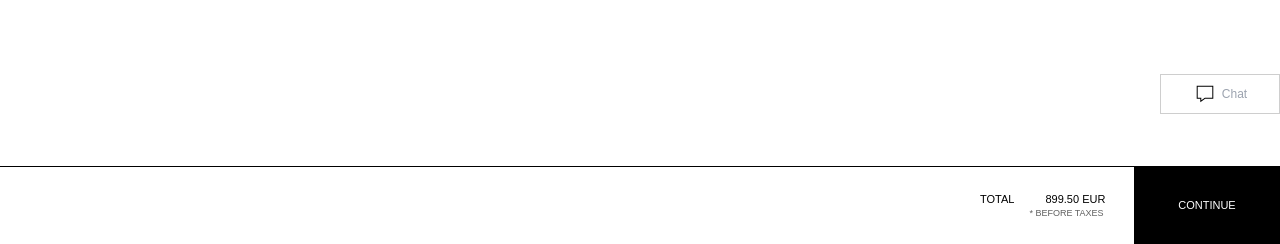
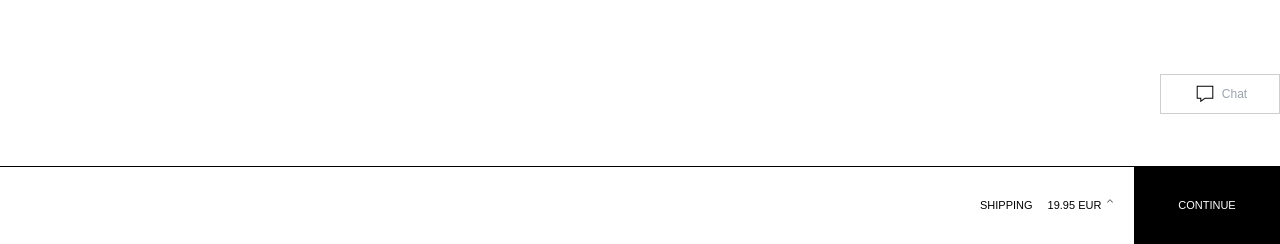
Before and after one commit to Attariattari/Zara-International, a React (Vite) app: page /SelectCardsForPay in a window 1280 px wide. Shown: the part 556-800 px from the top of the page. Built offline with nearby package versions, Linux system fonts and the light colour scheme.

Commit message:
Complete But Under Works

```diff
--- a/src/App.jsx
+++ b/src/App.jsx
@@ -24,6 +24,7 @@ import ChatOne from "./Components/ChatOne/ChatOne.jsx";
 import Address_Conform from "./Components/BillingAddress/Address_Conform";
 import FinalCartProductView from "./Components/FinalCartProductView/FinalCartProductView.jsx";
 import SelectCardsForPay from "./Components/PaymentMethod/SelectCardsForPay.jsx";
+import Order_Summary from './Components/Order_Summary/Order_Summary';
 function App() {
   const hasVisited = localStorage.getItem("visited") === "true";
   const [isChatVisible, setIsChatVisible] = useState(false);
@@ -74,6 +75,7 @@ function App() {
           <Route path="/Address_Conform" element={<Address_Conform />} />
           <Route path="/method-selection" element={<FinalCartProductView />} />
           <Route path="/SelectCardsForPay" element={<SelectCardsForPay />} />
+          <Route path="/Order_Summary" element={<Order_Summary />} />
 
           <Route
             path="/welcome"
--- a/src/Components/BillingAddress/Address_Conform.jsx
+++ b/src/Components/BillingAddress/Address_Conform.jsx
@@ -131,8 +131,7 @@ function Address_Conform() {
             <div className="BillingInputArea" id="billingForm">
               <div className="BillingInputAreaFisrt">
                 <div
-                  className={`mb-4 relative ${
-                    focusedFields.firstName
+                  className={`mb-4 relative ${focusedFields.firstName
                       ? "border-b-1"
                       : "border-b-1 border-red-500"
                     }`}
@@ -192,8 +191,7 @@ function Address_Conform() {
                   </span>
                 </div>
                 <div
-                  className={`mb-4 relative ${
-                    focusedFields.address
+                  className={`mb-4 relative ${focusedFields.address
                       ? "border-b-1"
                       : "border-b-1 border-red-500"
                     }`}
@@ -233,8 +231,7 @@ function Address_Conform() {
                   )}
                 </div>
                 <div
-                  className={`mb-4 relative ${
-                    focusedFields.cityTown
+                  className={`mb-4 relative ${focusedFields.cityTown
                       ? "border-b-1 border-red-500"
                       : "border-b-1"
                     }`}
@@ -275,8 +272,7 @@ function Address_Conform() {
                   )}
                 </div>
                 <div
-                  className={`mb-4 relative ${
-                    focusedFields.stateProvince
+                  className={`mb-4 relative ${focusedFields.stateProvince
                       ? "border-b-1 border-red-500"
                       : "border-b-1"
                     }`}
@@ -320,8 +316,7 @@ function Address_Conform() {
                 </div>
                 <span className="BillingAndnumberarea">
                   <div
-                    className={`mb-4 relative ${
-                      focusedFields.prefix
+                    className={`mb-4 relative ${focusedFields.prefix
                         ? "border-b-1 border-red-500"
                         : "border-b-1"
                       }`}
@@ -363,8 +358,7 @@ function Address_Conform() {
                     )}
                   </div>
                   <div
-                    className={`mb-4 relative ${
-                      focusedFields.phoneNumber
+                    className={`mb-4 relative ${focusedFields.phoneNumber
                         ? "border-b-1 border-red-500"
                         : "border-b-1"
                       }`}
@@ -411,8 +405,7 @@ function Address_Conform() {
               </div>
               <div className="BillingInputAreaSecond">
                 <div
-                  className={`mb-4 relative ${
-                    focusedFields.lastName
+                  className={`mb-4 relative ${focusedFields.lastName
                       ? "border-b-1"
                       : "border-b-1 border-red-500"
                     }`}
@@ -468,8 +461,7 @@ function Address_Conform() {
                   </select>
                 </div>
                 <div
-                  className={`mb-4 relative ${
-                    focusedFields.addressSecond
+                  className={`mb-4 relative ${focusedFields.addressSecond
                       ? "border-b-1"
                       : "border-b-1 border-red-500"
                     }`}
@@ -514,8 +506,7 @@ function Address_Conform() {
                   )}
                 </div>
                 <div
-                  className={`mb-4 relative ${
-                    focusedFields.zipCode
+                  className={`mb-4 relative ${focusedFields.zipCode
                       ? "border-b-1"
                       : "border-b-1 border-red-500"
                     }`}
@@ -563,20 +554,11 @@ function Address_Conform() {
       <Footer />
       <div className="sticky bottom-0 z-50">
         <div className="CartpropccessOrder">
+          <div className="CartPropssesstitle opacity-0">*By continuing, I declare that I have read and accept the Purchase Conditions and understand Zara's Privacy and Cookie Policy.</div>
           <div className="CartProccesses">
             <div>
-              <div>TOTAL</div>
-              <div className="flex-col">
-                <div className="pl-4">899.50 EUR</div>
-                <div
-                  className="text-gray-700"
-                  style={{
-                    fontSize: "9px",
-                  }}
-                >
-                  * BEFORE TAXES
-                </div>
-              </div>
+              <p>SHIPPING</p>
+              <p>19.95 EUR</p>
             </div>
             <Link className="Cartcontinuebutton" to="/method-selection">
               <button className="Contiun">CONTINUE</button>
--- a/src/Components/FinalCartProductView/FinalCartProductView.jsx
+++ b/src/Components/FinalCartProductView/FinalCartProductView.jsx
@@ -21,6 +21,7 @@ const FinalCartProductView = () => {
   ];
 
   const [isScrolled, setIsScrolled] = useState(false);
+  const [isMobile, setIsMobile] = useState(window.innerWidth < 768);
   useEffect(() => {
     const handleScroll = () => {
       setIsScrolled(window.scrollY > 0);
@@ -35,6 +36,18 @@ const FinalCartProductView = () => {
   const [SizeView, setSizeView] = useState(false);
 
   const openSizeViewDrawer = () => setSizeView(true);
+
+  useEffect(() => {
+    const handleResize = () => {
+      setIsMobile(window.innerWidth < 768);
+    };
+
+    window.addEventListener("resize", handleResize);
+
+    return () => {
+      window.removeEventListener("resize", handleResize);
+    };
+  }, []);
 
   return (
     <div>
@@ -102,21 +115,15 @@ const FinalCartProductView = () => {
       </div>
       <Footer />
       <div className="sticky bottom-0 z-50">
-        <div className="CartpropccessOrder">
+        <div className={isMobile ? "formobile" : "CartpropccessOrder"}>
+          <div className="CartPropssesstitle opacity-0">
+            *By continuing, I declare that I have read and accept the Purchase
+            Conditions and understand Zara's Privacy and Cookie Policy.
+          </div>
           <div className="CartProccesses">
             <div>
-              <div>TOTAL</div>
-              <div className="flex-col">
-                <div className="pl-4">899.50 EUR</div>
-                <div
-                  className="text-gray-700"
-                  style={{
-                    fontSize: "9px",
-                  }}
-                >
-                  * BEFORE TAXES
-                </div>
-              </div>
+              <p>TOTAL</p>
+              <p>19.95 EUR</p>
             </div>
             <Link className="Cartcontinuebutton" to="/SelectCardsForPay">
               <button className="Contiun">CONTINUE</button>
--- a/src/Components/NewAllProducts/SingleProductData/SingleProduct.jsx
+++ b/src/Components/NewAllProducts/SingleProductData/SingleProduct.jsx
@@ -33,6 +33,7 @@ function SingleProduct() {
       swiperRef.current.swiper.slideTo(index);
     }
   };
+
   const [isScrolled, setIsScrolled] = useState(false);
   useEffect(() => {
     const handleScroll = () => {
--- a/src/Components/PaymentMethod/SelectCardsForPay.jsx
+++ b/src/Components/PaymentMethod/SelectCardsForPay.jsx
@@ -7,6 +7,9 @@ import { Link } from "react-router-dom";
 const SelectCardsForPay = () => {
   const [isScrolled, setIsScrolled] = useState(false);
   const [selectedCard, setSelectedCard] = useState(null);
+  const [Totoalitemshow, setTotoalitemshow] = useState(null);
+  const [isMobile, setIsMobile] = useState(window.innerWidth < 768);
+  const [expendview, setExpendview] = useState();
 
   useEffect(() => {
     const handleScroll = () => {
@@ -23,6 +26,28 @@ const SelectCardsForPay = () => {
   const handleCardClick = (card) => {
     setSelectedCard(card === selectedCard ? null : card);
   };
+
+  const Totalviewshow = () => {
+    setTotoalitemshow(true);
+  };
+
+  const Totalviewfalse = () => {
+    setTotoalitemshow(false);
+  };
+  const Expendfortotal = () => {
+    setExpendview(!expendview);
+  };
+  useEffect(() => {
+    const handleResize = () => {
+      setIsMobile(window.innerWidth < 768);
+    };
+
+    window.addEventListener("resize", handleResize);
+
+    return () => {
+      window.removeEventListener("resize", handleResize);
+    };
+  }, []);
 
   return (
     <div>
@@ -41,7 +66,6 @@ const SelectCardsForPay = () => {
             </p>
           </div>
           <div className="CardArea">
-                        {/* Add onClick event handlers to each card */}
             <div
               className={selectedCard === "VISA" ? "selected" : ""}
               onClick={() => handleCardClick("VISA")}
@@ -86,29 +110,113 @@ const SelectCardsForPay = () => {
         </div>
       </div>
       <Footer />
+      {isMobile ? (
         <div className="sticky bottom-0 z-50">
-                <div className="CartpropccessOrder">
-                    <div className="CartProccesses">
-                        <div>
-                            <div>TOTAL</div>
-                            <div className="flex-col">
-                                <div className="pl-4">899.50 EUR</div>
-                                <div
-                                    className="text-gray-700"
-                                    style={{
-                                        fontSize: "9px",
-                                    }}
+          <div className="ExpendSVGButtonForCart">
+            <div onClick={Expendfortotal}>
+              <svg
+                class="layout-shop-footer__swipe-icon"
+                width="40"
+                height="1"
+                viewBox="0 0 40 0.5"
+                xmlns="http://www.w3.org/2000/svg"
               >
-                                    * BEFORE TAXES
+                <path
+                  fill-rule="evenodd"
+                  clip-rule="evenodd"
+                  d="M0 0h40v1H0V0z"
+                ></path>
+              </svg>
             </div>
           </div>
+          {expendview && <div>hello</div>}
+
+          <div className="CartMobileDataCountinues">
+            <div className="CartProccesses">
+              {!expendview && (
+                <div className="CartProccessesTotal">
+                  <p>TOTAL</p>
+                  <p>19.95 EUR</p>
                 </div>
-                        <Link className="Cartcontinuebutton" to="/SelectCardsForPay">
+              )}
+              <Link
+                className="Cartcontinuebutton"
+                to="/SelectCardsForPay"
+                style={{ width: "100%" }}
+              >
                 <button className="Contiun">CONTINUE</button>
               </Link>
             </div>
           </div>
         </div>
+      ) : (
+        <div className="sticky bottom-0 z-50">
+          <div
+            className={`totalitems ${Totoalitemshow ? "show-totalitems" : ""}`}
+            style={{ borderTop: Totoalitemshow ? "1px solid black" : "" }}
+          >
+            <div>
+              {" "}
+              <p>22 ITEMS</p>
+              <p>SHIPPING</p>
+            </div>
+            <div>
+              {" "}
+              <p>718.90 EUR</p>
+              <p>19.95 EUR</p>
+            </div>
+          </div>
+          <div
+            className={`CartProccessView`}
+            style={{ borderTop: !Totoalitemshow ? "1px solid black" : "" }}
+          >
+            <div className="CartPropssesstitle opacity-0"></div>
+            <div className="CartProccesses">
+              <div>
+                <p>SHIPPING</p>
+                <div>
+                  <p>19.95 EUR</p>
+                  <div className="CardFinalViewDataanditem">
+                    {!Totoalitemshow && (
+                      <svg
+                        xmlns="http://www.w3.org/2000/svg"
+                        viewBox="0 0 24 24"
+                        fill="currentColor"
+                        className="w-2 h-2 cursor-pointer"
+                        onClick={Totalviewshow}
+                      >
+                        <path
+                          fillRule="evenodd"
+                          d="M11.47 7.72a.75.75 0 0 1 1.06 0l7.5 7.5a.75.75 0 1 1-1.06 1.06L12 9.31l-6.97 6.97a.75.75 0 0 1-1.06-1.06l7.5-7.5Z"
+                          clipRule="evenodd"
+                        />
+                      </svg>
+                    )}
+                    {Totoalitemshow && (
+                      <svg
+                        xmlns="http://www.w3.org/2000/svg"
+                        viewBox="0 0 24 24"
+                        fill="currentColor"
+                        className="w-2 h-2 cursor-pointer"
+                        onClick={Totalviewfalse}
+                      >
+                        <path
+                          fillRule="evenodd"
+                          d="M12.53 16.28a.75.75 0 0 1-1.06 0l-7.5-7.5a.75.75 0 0 1 1.06-1.06L12 14.69l6.97-6.97a.75.75 0 1 1 1.06 1.06l-7.5 7.5Z"
+                          clipRule="evenodd"
+                        />
+                      </svg>
+                    )}
+                  </div>
+                </div>
+              </div>
+              <Link className="Cartcontinuebutton" to="/Order_Summary">
+                <button className="Contiun">CONTINUE</button>
+              </Link>
+            </div>
+          </div>
+        </div>
+      )}
     </div>
   );
 };
--- a/src/Components/ShoppingAndWishListBag/Css.css
+++ b/src/Components/ShoppingAndWishListBag/Css.css
@@ -122,8 +122,74 @@
     background-color: white;
     border-top: 1px solid black;
     display: flex;
+    align-items: center;
+    justify-content: space-between;
+    transition: all 0.6s ease;
+}
+
+.CartMobileDataCountinues {
+    height: 50px;
+    width: 100%;
+    display: flex;
+    justify-content: space-between;
+    align-items: center;
+    background-color: white;
+    border-top: 1px solid black;
+}
+
+.ExpendSVGButtonForCart {
+    width: 100%;
+    height: 10px;
+    display: flex;
+    justify-content: center;
+    align-items: center;
+    margin-bottom: 10px;
+}
+
+.ExpendSVGButtonForCart div {
+    width: 50px;
+    height: 100%;
+    display: flex;
+    justify-content: center;
+    align-items: center;
+    cursor: pointer;
+}
+
+.CartProccessView {
+    width: 100%;
+    height: 78px;
+    display: flex;
+    justify-content: space-between;
+    background-color: white;
+}
+
+.totalitems {
+    opacity: 0;
+    transition: all 0s ease;
+    -webkit-transition: all 0s ease;
+    -moz-transition: all 0s ease;
+    -ms-transition: all 0s ease;
+    -o-transition: all 0s ease;
+}
+
+.show-totalitems {
+    opacity: 1;
+    width: 100%;
+    height: 40px;
+    display: flex;
     justify-content: end;
     align-items: center;
+    padding: 0px 300px 0px 0px;
+    font-size: 10px;
+    gap: 20px;
+    transition: all 0.6s ease;
+}
+
+.CartPropssesstitle {
+    font-size: 12px;
+    padding-left: 20px;
+    width: 70%;
+    transition: all 0.6s ease;
 }
 
 .CartProccesses {
@@ -134,6 +200,7 @@
     align-items: center;
     padding: 0px 0px 0px 0px;
     font-size: 11px;
+    transition: all 0.6s ease;
 }
 
 .CartProccesses div {
@@ -141,17 +208,29 @@
     justify-content: space-between;
     align-items: start;
     gap: 15px;
+    transition: all 0.6s ease;
+}
+
+.CardFinalViewDataanditem {
+    display: flex;
+    flex-direction: column;
+    margin-left: 5px;
 }
 
 .CartProccesses div :nth-child(2) {
     gap: 0px;
 }
 
+.CartProccessesTotal {
+    width: 100%;
+}
+
 .Cartcontinuebutton {
     width: 146px;
     color: white;
     height: 100%;
-    background-color: black;
+    background-color: rgb(225, 41, 41);
+    transition: all 0.6s ease;
 }
 
 .Contiun {
@@ -189,8 +268,9 @@
         object-fit: contain;
         border-bottom: 1px solid black;
     }
+
     .CartProducts {
-       border: none;
+        border: none;
     }
 
     .Cartdata {
@@ -206,6 +286,7 @@
         padding-top: 144px;
     }
 }
+
 @media (max-width: 850px) {
     .ShoppingBAg {
         padding-top: 134px;
@@ -216,13 +297,35 @@
     .ShoppingBAg {
         padding-top: 94px;
     }
+
     .CartGridView {
         border-right: 1px solid black;
     }
+
     .Cartdata {
         display: grid;
         grid-template-columns: repeat(1, 1fr);
         max-width: 100%;
         width: 100%;
     }
+
+    .CartPropssesstitle {
+        display: none;
+    }
+
+    .CartProccesses {
+        width: 100%;
+        flex-direction: row-reverse;
+    }
+
+    .formobile {
+        width: 100%;
+        height: 50px;
+        flex-direction: row-reverse;
+        background-color: white;
+    }
+
+    .Cartcontinuebutton {
+        width: 50%;
+    }
 }
--- a/src/Components/ShoppingAndWishListBag/ShoppingBag.jsx
+++ b/src/Components/ShoppingAndWishListBag/ShoppingBag.jsx
@@ -205,8 +205,9 @@ function ShoppingBag() {
       <Footer />
       <div className="sticky bottom-0 z-50">
         <div className="CartpropccessOrder">
+          <div className="CartPropssesstitle">*By continuing, I declare that I have read and accept the Purchase Conditions and understand Zara's Privacy and Cookie Policy.</div>
           <div className="CartProccesses">
-            <div>
+            <div className="CardTotalShow">
               <div>TOTAL</div>
               <div className="flex-col">
                 <div className="pl-4">899.50 EUR</div>
```
Also changed, not shown: src/Components/Order_Summary/Order_Summary.jsx (added, +9 -0 lines), src/Components/Order_Summary/Order_Summary.css (added). Lines whose indentation alone changed are shown as unchanged.
